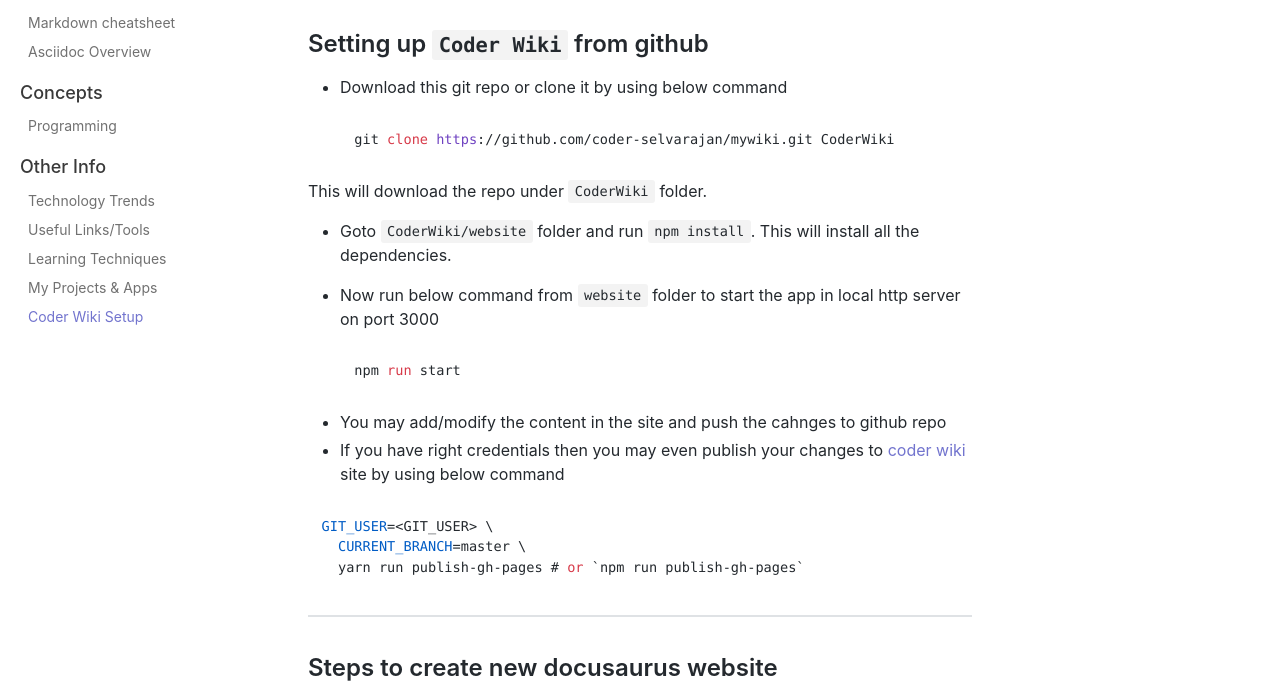
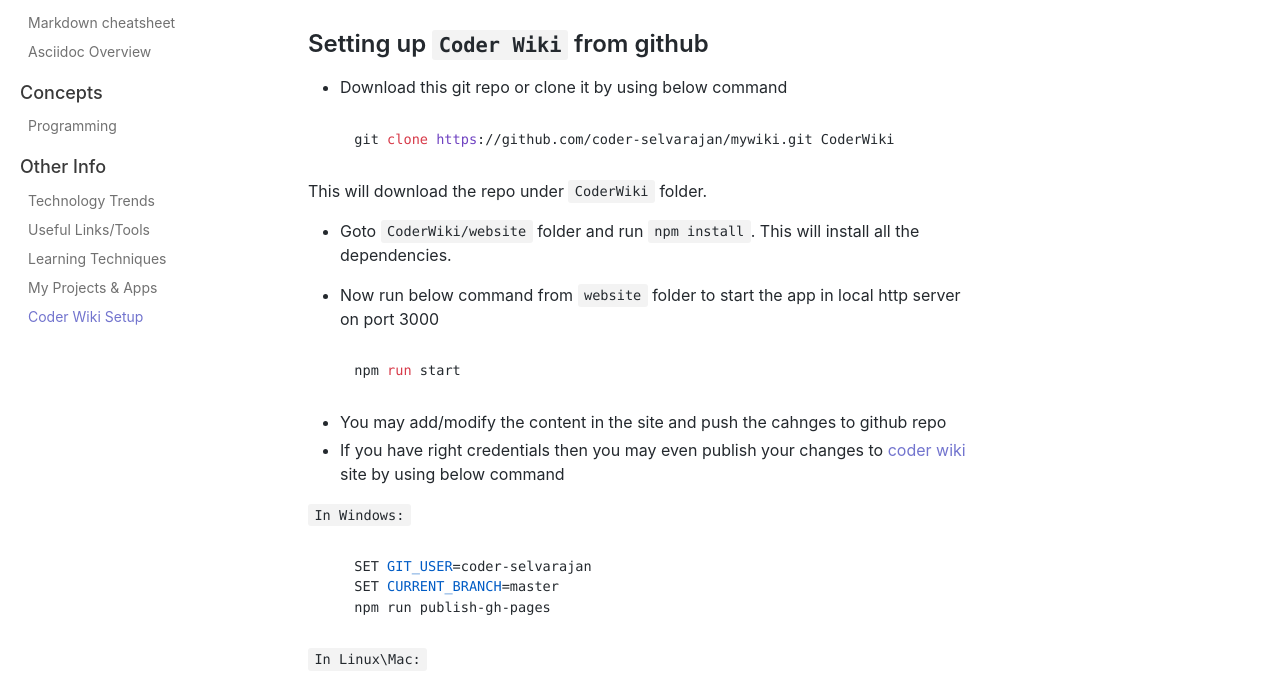
Before and after one commit to coder-selvarajan/mywiki, a plain HTML site: page docs/setup-coder-wiki.html in a window 1280 px wide. Shown: the part 207-891 px from the top of the page. Drawn offline with nearby package versions, Linux system fonts and the light colour scheme.

Commit message:
Deploy website
Deploy website version based on 58e7450bdb14a466d3a723c2a23dec35110ee525

```diff
--- a/docs/setup-coder-wiki.html
+++ b/docs/setup-coder-wiki.html
@@ -74,9 +74,15 @@
 <li>You may add/modify the content in the site and push the cahnges to github repo</li>
 <li>If you have right credentials then you may even publish your changes to <a href="https://coder.selvarajan.in">coder wiki</a> site by using below command</li>
 </ul>
-<pre><code class="hljs"><span class="hljs-attribute">GIT_USER</span>=&lt;GIT_USER&gt; \
-  <span class="hljs-attribute">CURRENT_BRANCH</span>=master \
-  yarn <span class="hljs-builtin-name">run</span> publish-gh-pages # <span class="hljs-keyword">or</span> `npm <span class="hljs-builtin-name">run</span> publish-gh-pages`
+<p><code>In Windows:</code></p>
+<pre><code class="hljs">    <span class="hljs-builtin-name">SET</span> <span class="hljs-attribute">GIT_USER</span>=coder-selvarajan
+    <span class="hljs-builtin-name">SET</span> <span class="hljs-attribute">CURRENT_BRANCH</span>=master
+    npm <span class="hljs-builtin-name">run</span> publish-gh-pages
+</code></pre>
+<p><code>In Linux\Mac:</code></p>
+<pre><code class="hljs">    <span class="hljs-attribute">GIT_USER</span>=coder-selvarajan \
+    <span class="hljs-attribute">CURRENT_BRANCH</span>=master \
+    npm <span class="hljs-builtin-name">run</span> publish-gh-pages
 </code></pre>
 <hr>
 <h2><a class="anchor" aria-hidden="true" id="steps-to-create-new-docusaurus-website"></a><a href="#steps-to-create-new-docusaurus-website" aria-hidden="true" class="hash-link"><svg class="hash-link-icon" aria-hidden="true" height="16" version="1.1" viewBox="0 0 16 16" width="16"><path fill-rule="evenodd" d="M4 9h1v1H4c-1.5 0-3-1.69-3-3.5S2.55 3 4 3h4c1.45 0 3 1.69 3 3.5 0 1.41-.91 2.72-2 3.25V8.59c.58-.45 1-1.27 1-2.09C10 5.22 8.98 4 8 4H4c-.98 0-2 1.22-2 2.5S3 9 4 9zm9-3h-1v1h1c1 0 2 1.22 2 2.5S13.98 12 13 12H9c-.98 0-2-1.22-2-2.5 0-.83.42-1.64 1-2.09V6.25c-1.09.53-2 1.84-2 3.25C6 11.31 7.55 13 9 13h4c1.45 0 3-1.69 3-3.5S14.5 6 13 6z"></path></svg></a>Steps to create new docusaurus website</h2>
```
Also changed, not shown: docs/setup-coder-wiki/index.html (+9 -3 lines), 1 other file.
